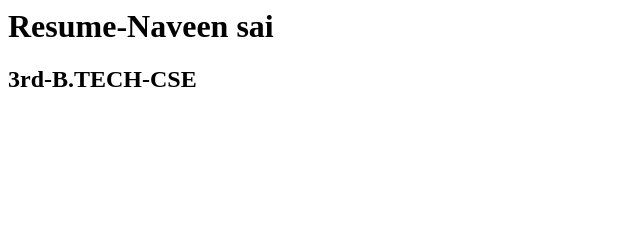
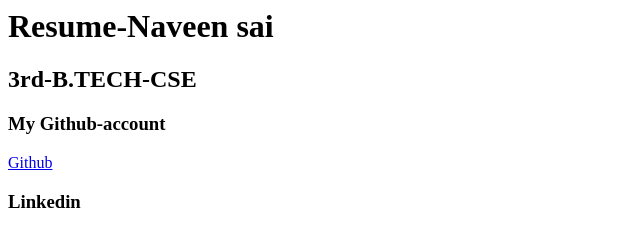
Before and after one commit to Naveen5544/Naveen5544.github.io, a plain HTML site: page index.html in a window 1280 px wide. Shown: the whole page, without its empty margins (0-640 px from the left). Drawn offline with Linux system fonts and the light colour scheme.

Commit message:
Second Commit

```diff
--- a/index.html
+++ b/index.html
@@ -7,5 +7,9 @@
 	<body>
 		<h1>Resume-Naveen sai</h1>
 		<h2>3rd-B.TECH-CSE</h2>
+		<h3>My Github-account</h3>
+		<a href="https://github.com/Naveen5544/Naveen5544.github.io/blob/main/index.html">Github</a>
+		<br>
+		<h3> Linkedin</h3>
 	</body>
 </html>
```
